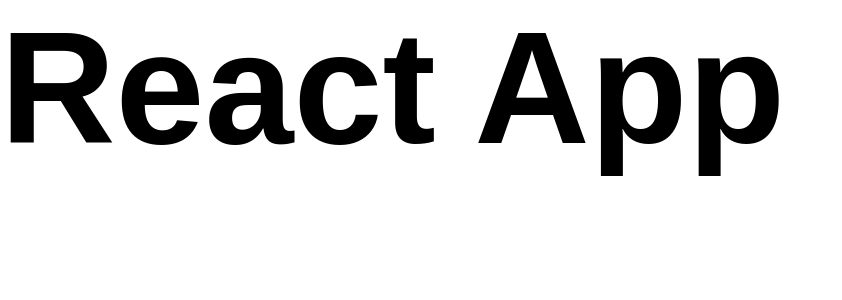
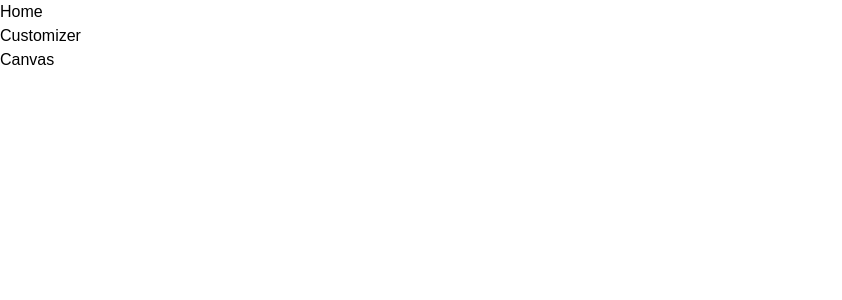
Before and after one commit to GuiFraV/TshirtThreeJS, a React (Vite) app: page / in a window 1280 px wide. Shown: the top 300 px of the page, without its empty margins (0-842 px from the left). Built offline with nearby package versions, Linux system fonts and the light colour scheme; a web font is replaced by a local one.

Commit message:
initialize app.jsx with imports

```diff
--- a/src/App.jsx
+++ b/src/App.jsx
@@ -1,9 +1,15 @@
+import Canvas from './canvas'
+import Customizer from './pages/Customizer'
+import Home from './pages/Home'
+
 function App() {
 
   return (
-    <div>
-      <h1 className="head-text">React App</h1>
-    </div>
+    <main className='app transition-all ease-in'>
+      <Home />
+      <Customizer />
+      <Canvas />
+    </main>
   )
 }
 
```
